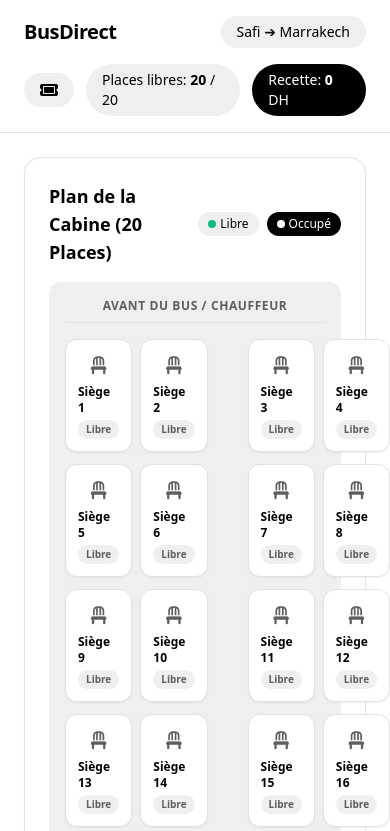
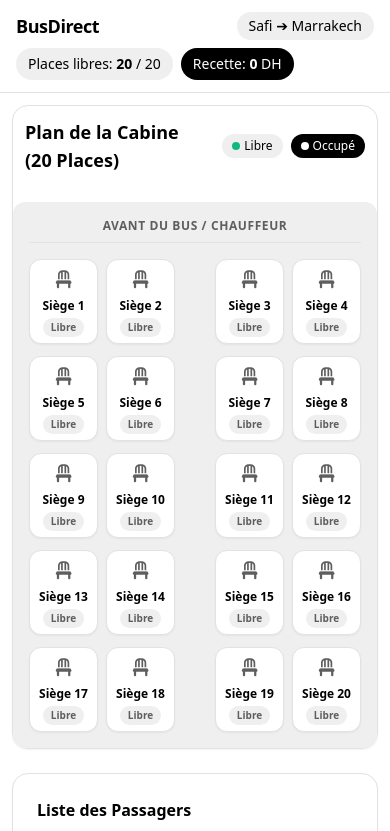
Before and after one commit to NidalJM/Bus-Direct, a plain HTML site: page index.html in a window 390 px wide. Shown: the top 831 px of the page. Drawn offline with nearby package versions, Linux system fonts and the light colour scheme.

Commit message:
Added Web-responsiveness for phones

```diff
--- a/index.html
+++ b/index.html
@@ -30,38 +30,38 @@
 
 <body class="bg-brand-canvas text-brand-black antialiased font-sans min-h-screen">
     <header
-        class="sticky top-0 z-50 bg-white border-b border-brand-border px-6 py-4 flex flex-wrap justify-between items-center gap-4">
+        class="sticky top-0 z-50 bg-white border-b border-brand-border px-4 sm:py-6 py-3 flex flex-wrap justify-between items-center gap-2 sm:gap-4">
         <div class="flex items-center gap-3">
-            <span class="text-xl font-bold tracking-tight">BusDirect</span>
+            <span class="text-lg sm:text-xl font-bold tracking-tight">BusDirect</span>
 
         </div>
         <div>
             <span
-                class="flex bg-brand-soft px-4 py-1.5 rounded-full text-sm font-medium items-center justify-center">Safi
+                class="flex bg-brand-soft px-3 sm:px-4 py-1 sm:py-1.5 rounded-full text-sm font-medium items-center justify-center">Safi
                 ➔ Marrakech</span>
         </div>
-        <div class="flex items-center gap-3">
-            <div id="button-cart">
-                <a href="cart.html" class="bg-brand-soft px-4 py-1.5 rounded-full">
+        <div class="flex items-center gap-2 sm:gap-3 text-xs sm:text-sm">
+            <!-- <div id="button-cart">
+                <a href="cart.html" class="bg-brand-soft px-3 sm:px-4 py-1.5 rounded-full">
                     <i class="fa-solid fa-ticket"></i>
                 </a>
-            </div>
-            <div id="stat-seats" class="bg-brand-soft px-4 py-1.5 rounded-full text-sm font-medium">
+            </div> -->
+            <div id="stat-seats" class="bg-brand-soft px-3 sm:px-4 py-1.5 rounded-full text-sm font-medium">
                 Places libres: <span id="count-free" class="font-bold"></span> / 20
             </div>
-            <div id="stat-revenue" class="bg-brand-black text-white px-4 py-1.5 rounded-full text-sm font-medium">
+            <div id="stat-revenue" class="bg-brand-black text-white px-3 sm:px-4 py-1.5 rounded-full text-sm font-medium">
                 Recette: <span id="count-revenue" class="font-bold">0</span> DH
             </div>
         </div>
     </header>
 
-    <main class="max-w-7xl mx-auto p-6 grid grid-cols-1 lg:grid-cols-12 gap-8">
+    <main class="max-w-7xl mx-auto p-3 sm:p-6 grid grid-cols-1 lg:grid-cols-12 gap-4 sm:gap-8">
         <section class="lg:col-span-7 flex flex-col gap-6">
 
-            <div class="bg-white rounded-2xl border border-brand-border p-6 shadow-sm">
+            <div class="bg-white rounded-2xl border border-brand-border p4 sm:p-6 shadow-sm">
                 <div class="flex justify-between items-center mb-4">
-                    <h2 class="text-lg font-bold">Plan de la Cabine (20 Places)</h2>
-                    <div class="flex items-center gap-2 text-xs font-medium">
+                    <h2 class="text-lg font-bold p-3">Plan de la Cabine (20 Places)</h2>
+                    <div class="flex items-center gap-2 text-xs font-medium p-3">
                         <span class="inline-flex items-center gap-1 bg-brand-soft px-2.5 py-1 rounded-full">
                             <span class="w-2 h-2 rounded-full bg-emerald-500"></span> Libre
                         </span>
@@ -88,7 +88,7 @@
                     <table class="w-full text-sm text-left">
                         <thead class="bg-brand-soft text-brand-body text-xs uppercase">
                             <tr>
-                                <th class="px-4 py-2.5 rounded-l-lg">Passager</th>
+                                <th class="px-4 py-2.5">Passager</th>
                                 <th class="px-4 py-2.5">Siège</th>
                                 <th class="px-4 py-2.5">Tarif</th>
                             </tr>
--- a/script.js
+++ b/script.js
@@ -50,7 +50,7 @@ document.addEventListener('DOMContentLoaded', () => {
 
         seatCard.setAttribute('data-seat', seatNum);
         if (savedName) {
-            seatCard.className = "bg-brand-black text-white border border-brand-border rounded-xl p-3 flex flex-col items-center justify-center gap-1 cursor-pointer hover:border-brand-black transition-all shadow-sm";
+            seatCard.className = "bg-brand-black text-white border border-brand-border rounded-xl p-1.5 sm:p-3 flex flex-col items-center justify-center gap-1 cursor-pointer hover:border-brand-black transition-all shadow-sm";
 
             seatCard.setAttribute('data-occupied', 'true');
             seatCard.innerHTML = `
@@ -77,7 +77,7 @@ document.addEventListener('DOMContentLoaded', () => {
         `;
             passengerTableBody.prepend(tr);
         } else {
-            seatCard.className = "bg-white border border-brand-border rounded-xl p-3 flex flex-col items-center justify-center gap-1 cursor-pointer hover:border-brand-black transition-all shadow-sm";
+            seatCard.className = "bg-white border border-brand-border rounded-xl p-1.5 sm:p-3 flex flex-col items-center justify-center gap-1 cursor-pointer hover:border-brand-black transition-all shadow-sm";
             seatCard.setAttribute('data-occupied', 'false');
             seatCard.innerHTML = `
                 <i class="fa-solid fa-chair text-brand-body text-lg"></i>
@@ -183,7 +183,7 @@ document.addEventListener('DOMContentLoaded', () => {
         }
 
         if (seatCard) {
-            seatCard.className = "bg-brand-black text-white rounded-xl p-3 flex flex-col items-center justify-center gap-1 cursor-pointer transition-all shadow-sm";
+            seatCard.className = "bg-brand-black text-white rounded-xl p-1.5 sm:p-3 flex flex-col items-center justify-center gap-1 cursor-pointer transition-all shadow-sm";
             seatCard.setAttribute('data-occupied', 'true');
             seatCard.innerHTML = `
                 <i class="fa-solid fa-user text-lg"></i>
@@ -253,7 +253,7 @@ document.addEventListener('DOMContentLoaded', () => {
             }
 
             const oldSeatCard = document.querySelector(`[data-seat="${oldSeatId}"]`);
-            oldSeatCard.className = "bg-white border border-brand-border rounded-xl p-3 flex flex-col items-center justify-center gap-1 cursor-pointer hover:border-brand-black transition-all shadow-sm";
+            oldSeatCard.className = "bg-white border border-brand-border rounded-xl p-1.5 sm:p-3 flex flex-col items-center justify-center gap-1 cursor-pointer hover:border-brand-black transition-all shadow-sm";
             oldSeatCard.setAttribute('data-occupied', 'false');
             oldSeatCard.innerHTML = `
                 <i class="fa-solid fa-chair text-brand-body text-lg"></i>
@@ -317,7 +317,7 @@ document.addEventListener('DOMContentLoaded', () => {
 
         const seatCard = document.querySelector(`[data-seat="${deleteSeatId}"]`);
         if (seatCard) {
-            seatCard.className = "bg-white border border-brand-border rounded-xl p-3 flex flex-col items-center justify-center gap-1 cursor-pointer hover:border-brand-black transition-all shadow-sm";
+            seatCard.className = "bg-white border border-brand-border rounded-xl p-1.5 sm:p-3 flex flex-col items-center justify-center gap-1 cursor-pointer hover:border-brand-black transition-all shadow-sm";
             seatCard.setAttribute('data-occupied', 'false');
             seatCard.innerHTML = `
             <i class="fa-solid fa-chair text-brand-body text-lg"></i>
```
